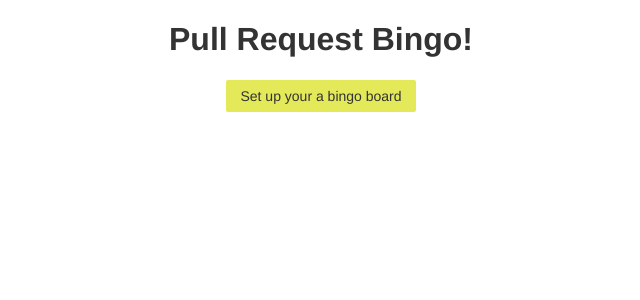
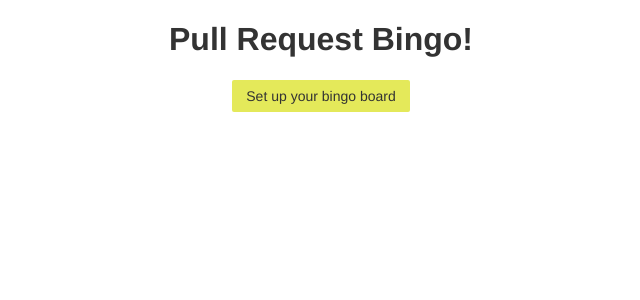
Before and after one commit to muan/bingo-board, a Jekyll site: the page built from index.html, in a window 1280 px wide. Shown: the top 300 px of the page, without its empty margins (319-959 px from the left). Built offline with Jekyll 4.4.1, drawn with Linux system fonts in a browser that asks for light colours.

Commit message:
lil' typo
Saw it in the photo here: https://twitter.com/lakatos88/status/662953542127341568

```diff
--- a/index.html
+++ b/index.html
@@ -6,7 +6,7 @@ script: numbers.js
 <div class="header">
   <h1>Pull Request Bingo!</h1>
   <p>
-    <a class="btn" href="board.html">Set up your a bingo board</a>
+    <a class="btn" href="board.html">Set up your bingo board</a>
   </p>
 </div>
 
```
